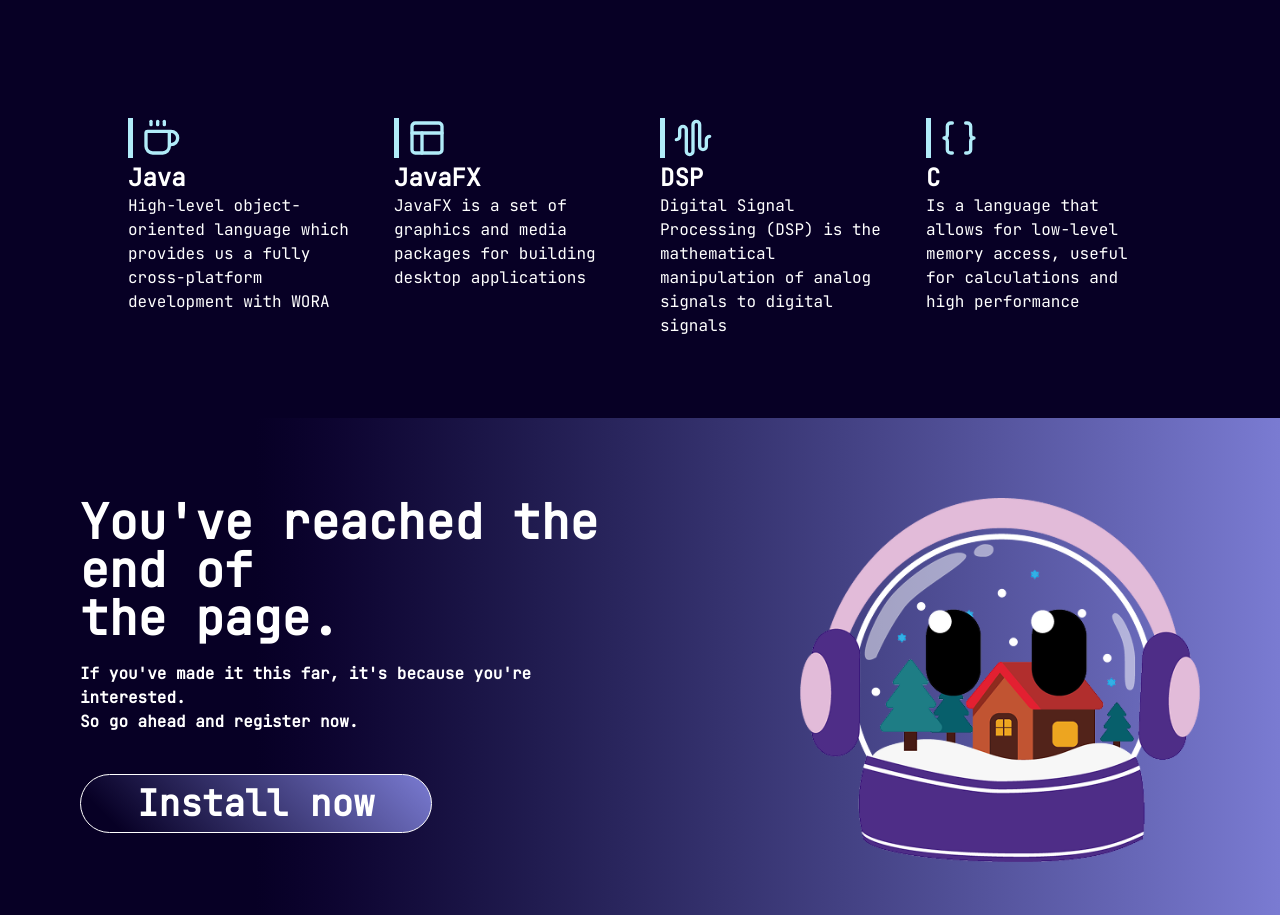
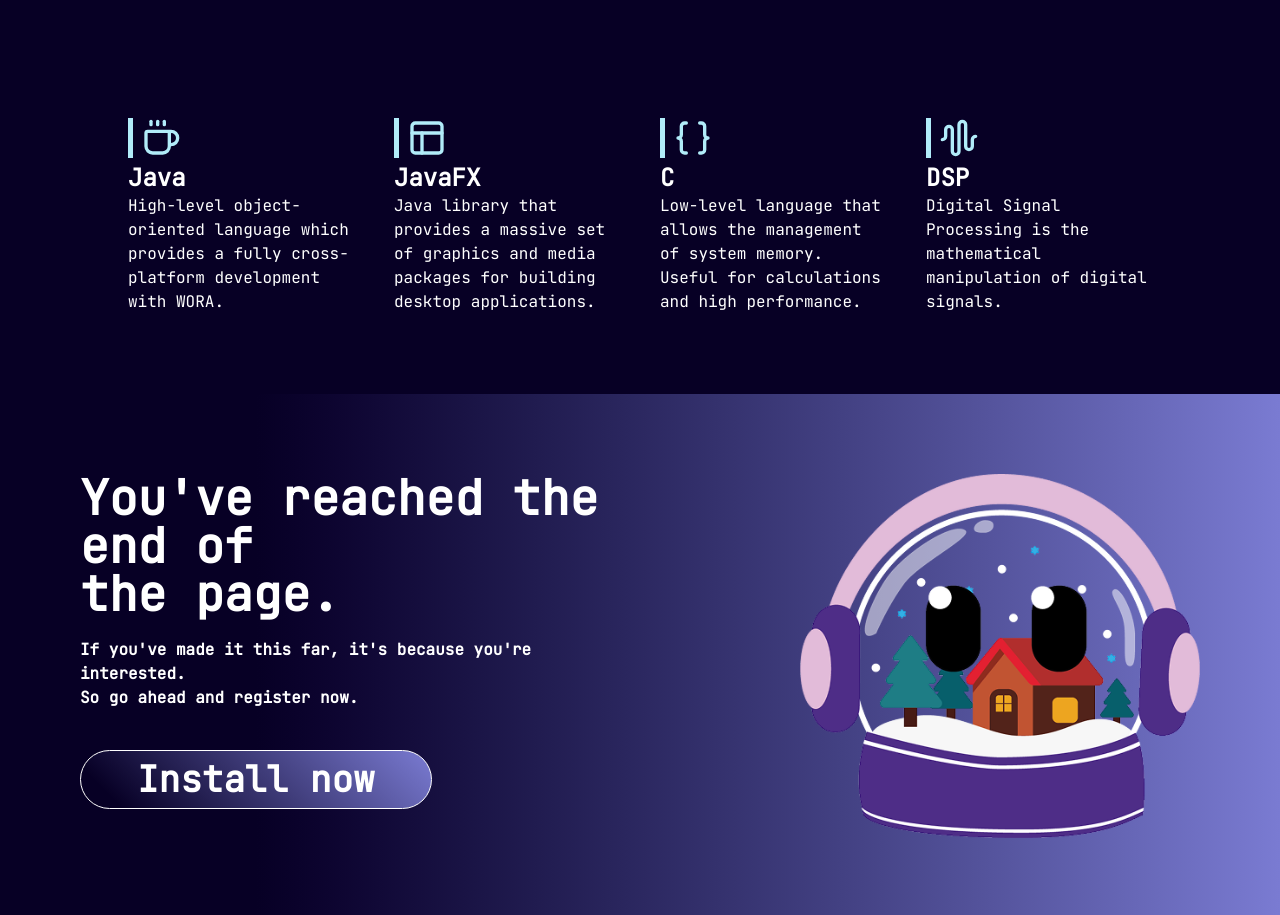
Before and after one commit to NoiselessOfficial/noiseless-frontend, a Vue app: page / in a window 1280 px wide. Shown: the part 925-1840 px from the top of the page. Built offline with nearby package versions, Linux system fonts and the light colour scheme.

Commit message:
Deixando os textos das tecnologias utilizadas no projeto mais coesos.

```diff
--- a/src/components/home/stackSection.vue
+++ b/src/components/home/stackSection.vue
@@ -7,23 +7,23 @@ import { CardTec } from '@/components/ui/card';
   <section class="grid grid-cols-1 gap-10 md:grid-cols-2 lg:grid-cols-4 w-4/5 m-auto">
     <CardTec
       titulo="Java"
-      descricao="High-level object-oriented language which provides us a fully cross-platform development with WORA"
+      descricao="High-level object-oriented language which provides a fully cross-platform development with WORA."
       :icone="Coffee"
     />
     <CardTec
       titulo="JavaFX"
-      descricao="JavaFX is a set of graphics and media packages for building desktop applications"
+      descricao="Java library that provides a massive set of graphics and media packages for building desktop applications."
       :icone="Layout"
     />
     <CardTec
-      titulo="DSP"
-      descricao="Digital Signal Processing (DSP) is the mathematical manipulation of analog signals to digital signals"
-      :icone="AudioWaveform"
+      titulo="C"
+      descricao="Low-level language that allows the management of system memory. Useful for calculations and high performance."
+      :icone="Braces"
     />
     <CardTec
-      titulo="C"
-      descricao="Is a language that allows for low-level memory access, useful for calculations and high performance"
-      :icone="Braces"
+      titulo="DSP"
+      descricao="Digital Signal Processing is the mathematical manipulation of digital signals."
+      :icone="AudioWaveform"
     />
   </section>
 </template>
```
